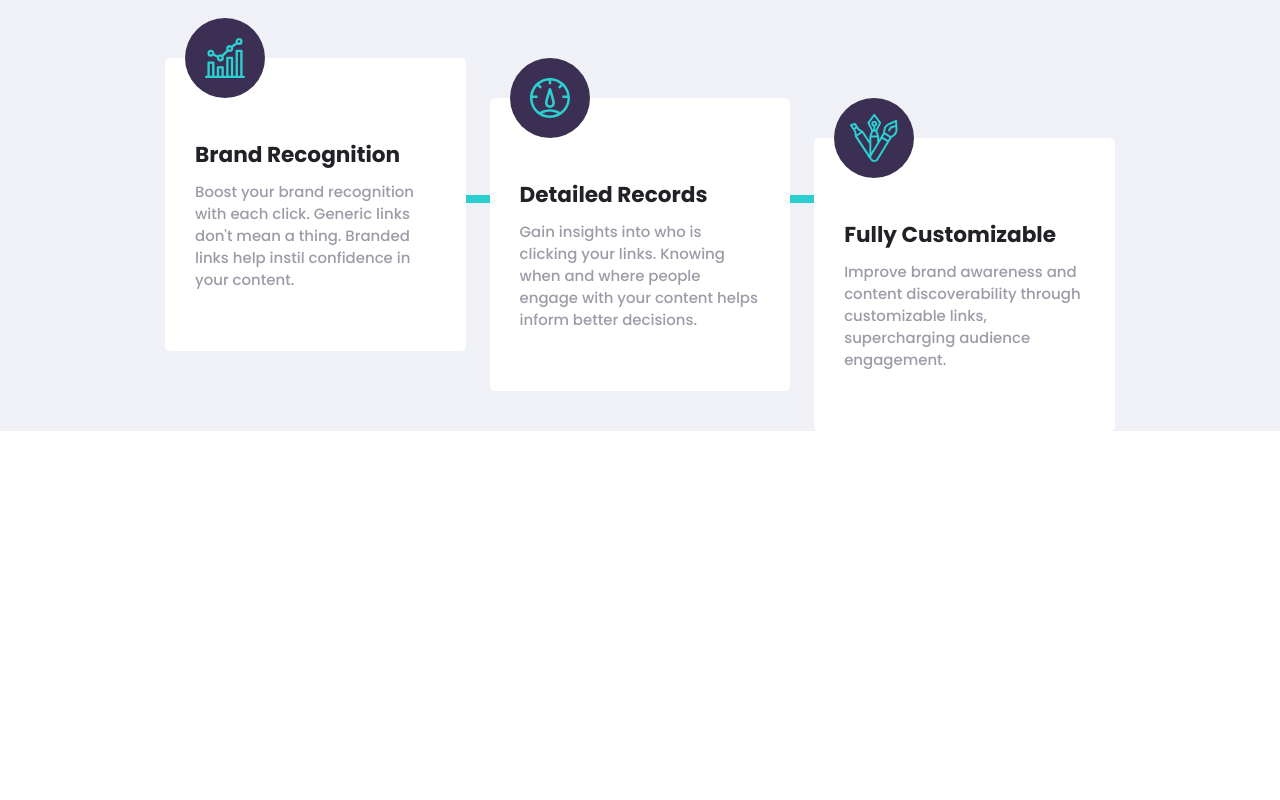
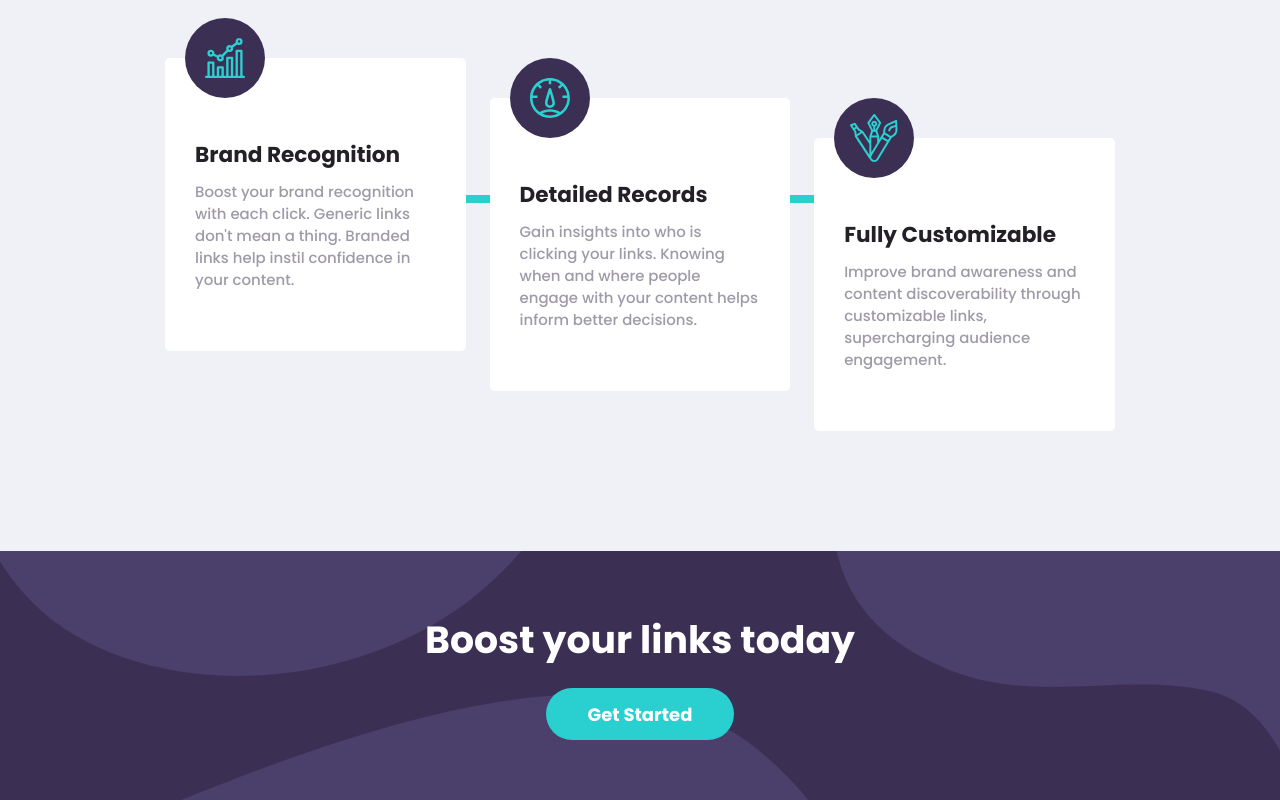
Before and after one commit to mathieuc22/url-shortening-api-master, a Vue app: page / in a window 1280 px wide. Shown: the part 1270-2070 px from the top of the page. Before the commit the page ends 1701 px from the top, so only its background shows below. Built offline with nearby package versions, Linux system fonts and the light colour scheme.

Commit message:
Boost section

```diff
--- a/src/App.vue
+++ b/src/App.vue
@@ -5,6 +5,7 @@ import AppHeader from './components/AppHeader.vue';
 import Hero from './components/Hero.vue';
 import Shorten from './components/Shorten.vue';
 import Statistics from './components/Statistics.vue';
+import Boost from './components/Boost.vue';
 
 </script>
 
@@ -13,4 +14,5 @@ import Statistics from './components/Statistics.vue';
   <Hero title="More than just shorter links" />
   <Shorten />
   <Statistics />
+  <Boost />
 </template>
--- /dev/null
+++ b/src/components/Boost.vue
@@ -0,0 +1,23 @@
+<template>
+    <section class="boost">
+        <h1 class="boost__title">Boost your links today</h1>
+        <a href="#" class="btn boost__getstarted">
+            Get Started
+        </a>
+    </section>
+</template>
+
+<style lang="scss" scoped>
+.boost {
+    background-color: $color-primary-darkviolet;
+    background-image: url("../assets/bg-boost-desktop.svg");
+    padding: 60px 0;
+
+    &__title {
+        font-size: 2.1em;
+        font-weight: 700;
+        color: $color-primary-bg;
+        margin-bottom: 20px;
+    }
+}
+</style>
--- a/src/components/Statistics.vue
+++ b/src/components/Statistics.vue
@@ -28,6 +28,7 @@ import StatisticsCard from './StatisticsCard.vue';
     flex-direction: column;
     align-items: center;
     background: $color-neutral-bg;
+    padding-bottom: 120px;
 
     &__title {
         color: $color-neutral-verydarkviolet;
```
